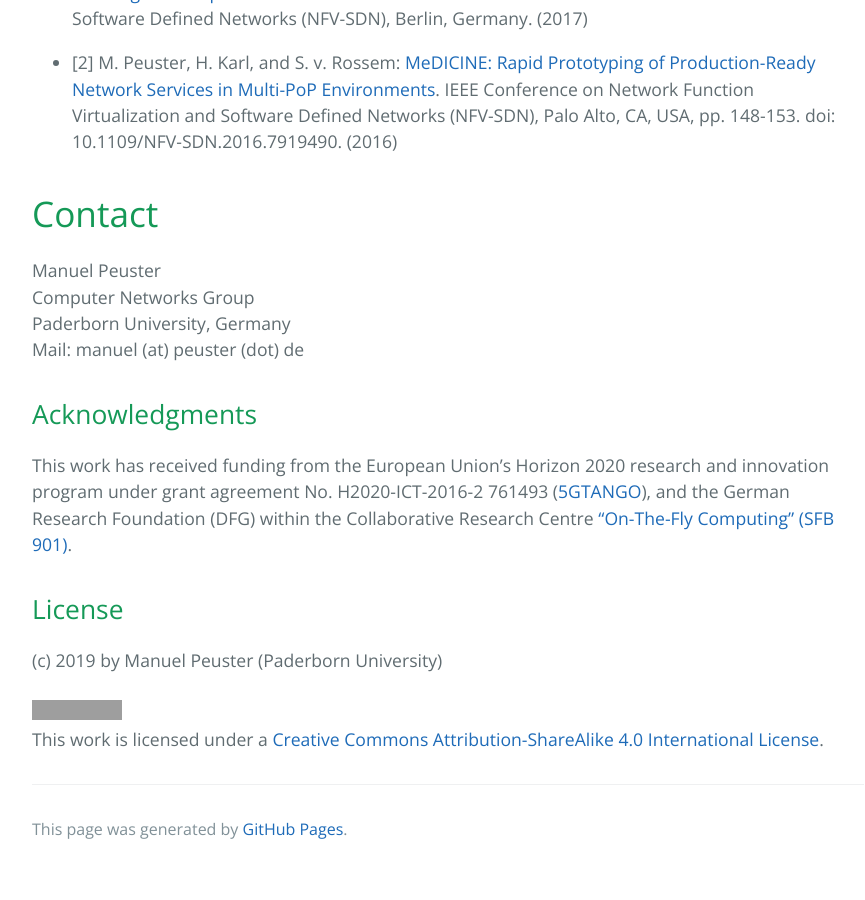
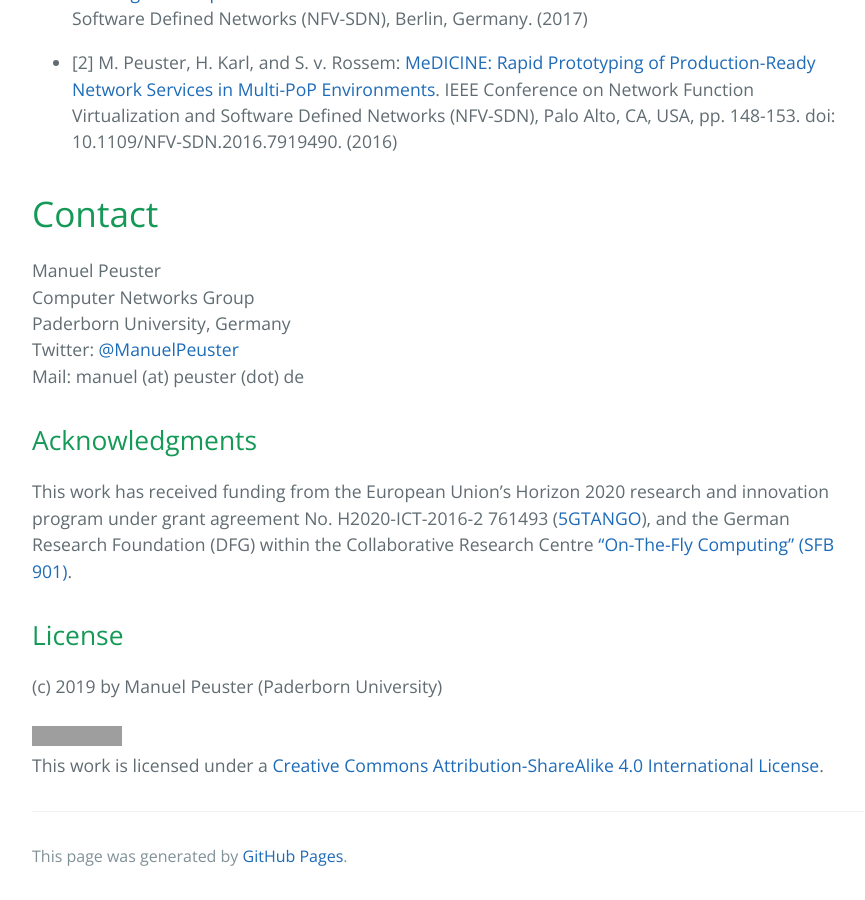
Before and after one commit to sndzoo/sndzoo.github.io, a Jekyll site: the page built from index.md, in a window 1280 px wide and 900 px high, scrolled down 4980 px. Shown: the whole window, without its empty margins (192-1057 px from the left). Built offline with Jekyll 4.4.1, drawn with Linux system fonts in a browser that asks for light colours; our own code applies the rules of GitHub Pages for plain Markdown files; before the commit the page ends 5853 px from its top, so only the background shows below that; grey boxes are pictures that could not be loaded.

Commit message:
update
Signed-off-by: peusterm <manuel.peuster@uni-paderborn.de>

```diff
--- a/index.md
+++ b/index.md
@@ -155,6 +155,7 @@ If you work to experimental evaluations if NFV, SDN or other softwarised network
 Manuel Peuster<br>
 Computer Networks Group<br>
 Paderborn University, Germany<br>
+Twitter: [@ManuelPeuster](https://twitter.com/ManuelPeuster)<br>
 Mail: manuel (at) peuster (dot) de
 
 ## Acknowledgments
```
